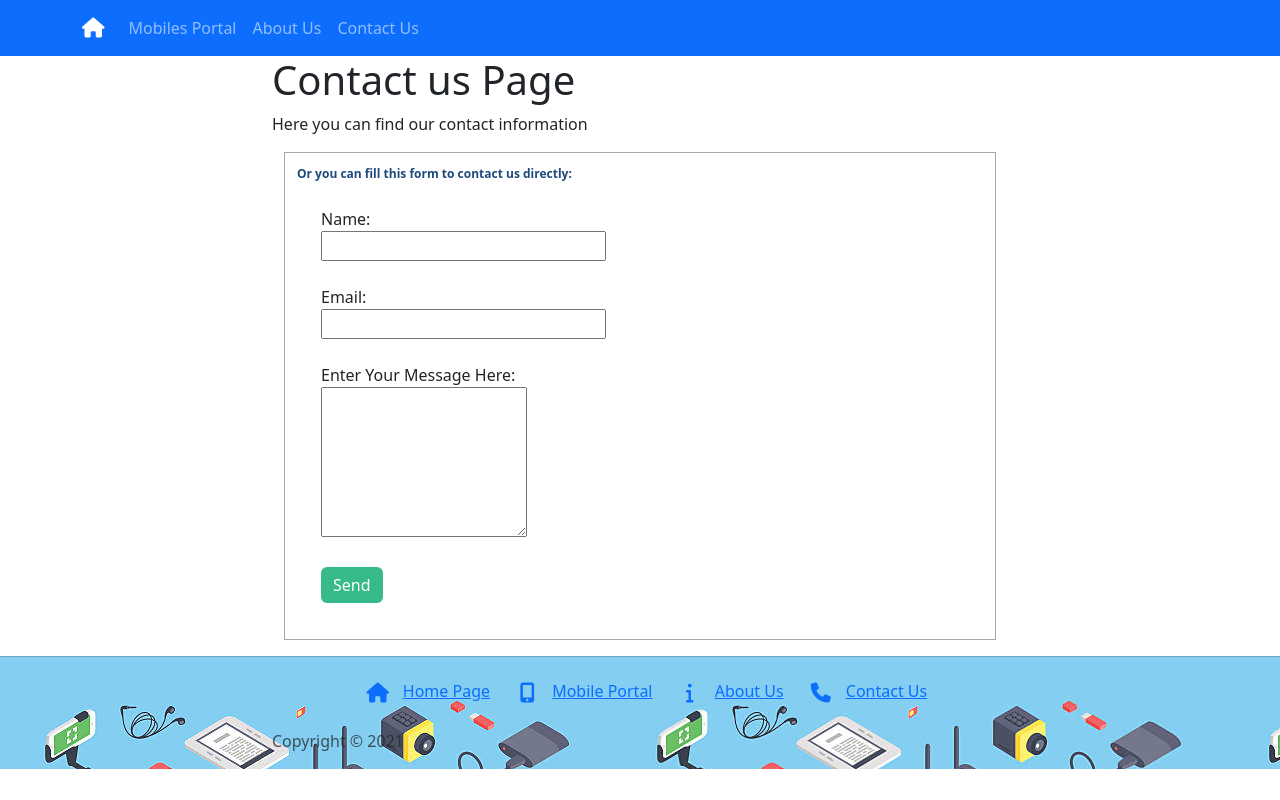
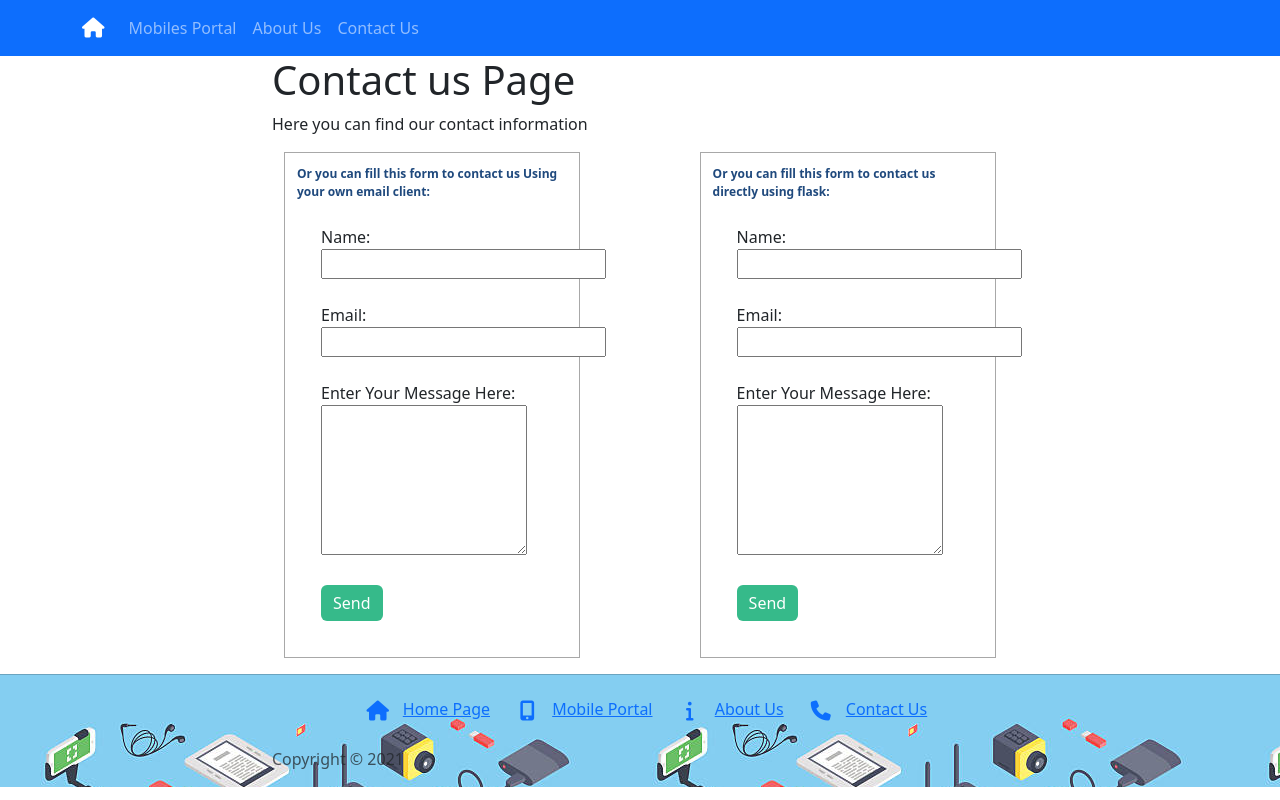
Before and after one commit to FShaif/InternetApp-Project, a Flask app: page /contact in a window 1280 px wide. Run offline with Flask 3, Linux system fonts and the light colour scheme; some libraries are stand-ins or nearby versions.

Commit message:
Added Send mail form using flask to the contact us page

```diff
--- a/app.py
+++ b/app.py
@@ -69,13 +69,14 @@ def json_posts():
 
 # Setting up Flask-Mail
 from flask_mail import Mail, Message
+from flask import request
 
 app.config['MAIL_SERVER'] = 'smtp.googlemail.com'
 app.config['MAIL_PORT'] = 587
 app.config['MAIL_USE_TLS'] = True
 
-app.config['MAIL_USERNAME'] = 'my-name@gmail.com'
-app.config['MAIL_PASSWORD'] = '***********'
+app.config['MAIL_USERNAME'] = 'ubttester1@gmail.com'
+app.config['MAIL_PASSWORD'] = 'pzvldamybykhbjpz'
 
 mail = Mail(app)
 
@@ -91,7 +92,28 @@ def send_reset_email(user_email):
    '''
    mail.send(msg)
 
+#Implementing flask to the second form of the contact us page
+@app.route('/contact_us', methods=['POST'])
+def contact_us():
+    name = request.form['Contact-Name']
+    email = request.form['Contact-Email']
+    message = request.form['Contact-Message']
 
+    # Send email using Flask-Mail
+    msg = Message('Contact Us Form Submission',
+                  sender='noreply@demo.com',
+                  recipients=['ubttester1@gmail.com'])
+    msg.body = f'''
+        Name: {name}
+        Email: {email}
+        Message: {message}
+    '''
+    mail.send(msg)
+
+    # Return a success message to the user
+    return 'Thank you for your message!'\
+        '<a href="/contact"> Click here to submit another message.'\
+        '</a> <br> Or click <a href="/index">Home</a> to return to the main page'
 
 #debug tool
 if __name__ == '__main__':
--- a/templates/contact.html
+++ b/templates/contact.html
@@ -20,11 +20,14 @@
         <h1>Contact us Page</h1>
         <p>Here you can find our contact information</p>
         <div class="container">
-          <div class="row">
+          <div class="row" style="float:left; width: 45%">
             <div class="col-12">
 
               <fieldset style="padding:12px; border: solid; border-width: thin; border-color: #a8a8a8;">
-                <legend id="Legend5" runat="server" visible="true" style="width:auto; margin-bottom: 0px; font-size: 12px; font-weight: bold; color: #1f497d;">Or you can fill this form to contact us directly:</legend>
+                <legend id="Legend5" runat="server" visible="true" style="width:auto; margin-bottom: 0px;
+                 font-size: 12px; font-weight: bold; color: #1f497d;">
+                  Or you can fill this form to contact us Using your own email client:
+                </legend>
                 <div style= "padding:24px;">
                   <form action="mailto:PB0086@st.ubt.edu.sa" method="POST" enctype="multipart/form-data" name="EmailForm">
                     Name:<br>
@@ -38,6 +41,32 @@
                   </form>
                 </div>
               </fieldset>
+
+            </div>
+          </div>
+
+          <div class="row" style="float:right; width:45%">
+            <div class="col-12">
+
+              <fieldset style="padding:12px; border: solid; border-width: thin; border-color: #a8a8a8;">
+                <legend id="Legend5" runat="server" visible="true" style="width:auto; margin-bottom: 0px;
+                 font-size: 12px; font-weight: bold; color: #1f497d;">
+                  Or you can fill this form to contact us directly using flask:
+                </legend>
+                <div style= "padding:24px;">
+                  <form action="{{ url_for('contact_us') }}" method="POST" enctype="multipart/form-data" name="EmailForm">
+                    Name:<br>
+                    <input type="text" size="25" name="Contact-Name"><br><br>
+                    Email:<br>
+                    <input type="email" size="25" name="Contact-Email"><br><br>
+                    Enter Your Message Here:<br>
+                    <textarea name="Contact-Message" rows="6" cols="20">
+                    </textarea><br><br>
+                    <button type="submit" value="Submit" class="btn">Send</button>
+                  </form>
+                </div>
+              </fieldset>
+
             </div>
           </div>
         </div>
```
